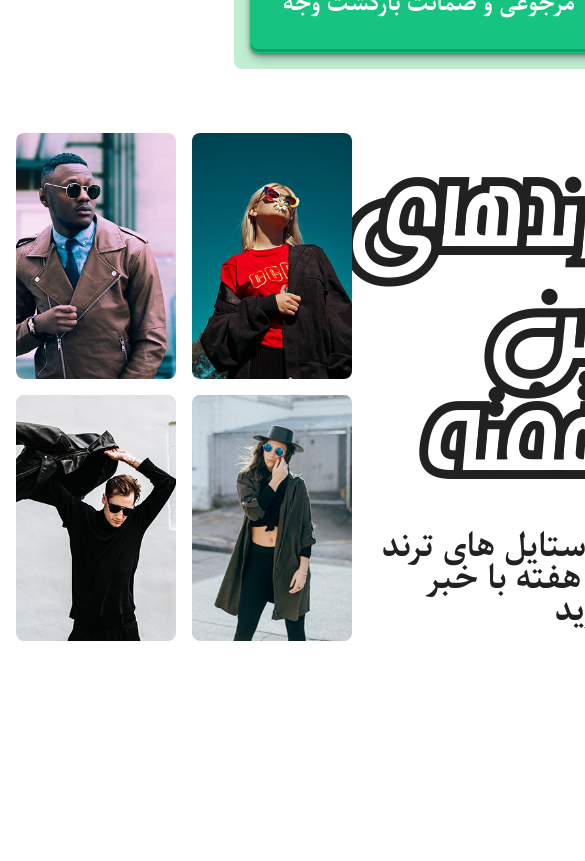
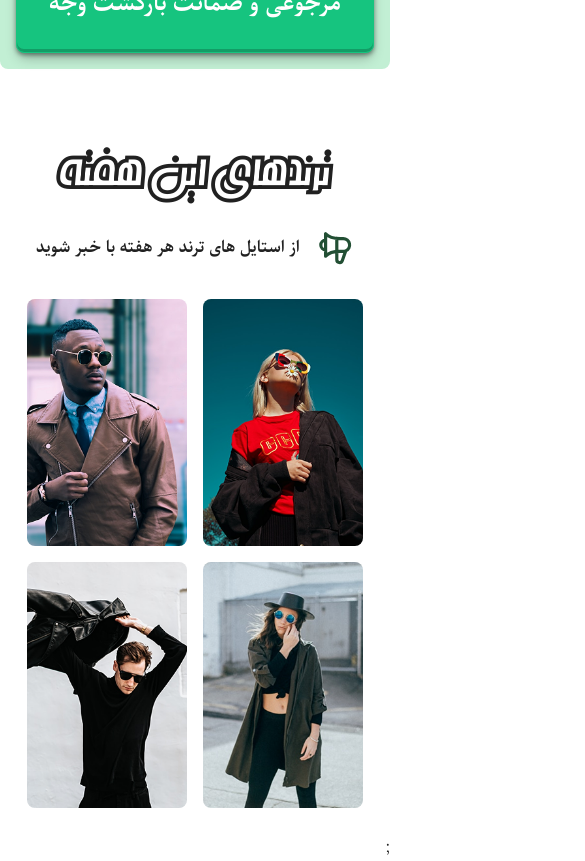
Before and after one commit to mojtaba-jsx/LINORA, a React (Vite) app: page / in a window 390 px wide. Shown: the part 1560-2421 px from the top of the page, 585 px wide, since content can reach past the window. Before the commit the page ends 2238 px from the top, so only its background shows below. Built offline with nearby package versions, Linux system fonts and the light colour scheme.

Commit message:
[TrendStyle]- Responsive

```diff
--- a/src/components/TrendStyle/TrendStyle.css
+++ b/src/components/TrendStyle/TrendStyle.css
@@ -5,6 +5,9 @@
   display: flex;
   align-items: center;
   justify-content: space-between;
+  /* background-color: var(--jaggedIce); */
+  border-radius: 0.5rem;
+  padding: 1rem;
 }
 
 .trendstyle__right {
@@ -15,40 +18,52 @@
 
 .trendstyle__right-title {
   font-size: 7rem;
-    font-family: 'sogand', Courier, monospace;
+  font-family: "sogand", Courier, monospace;
 }
 
 .trendstyle__right-text {
   font-size: 2rem;
   margin-top: 2rem;
-    font-family: 'parastoo-bold', Courier, monospace;
+  font-family: "parastoo-bold", Courier, monospace;
+  display: flex;
+  align-items: center;
+  column-gap: 1rem;
+  flex-direction: row-reverse;
+}
+
+.trendstyle__right-icon {
+  width: 2.4rem;
+  height: 2.4rem;
+  color: var(--everglade);
+  transform: scaleX(-1);
 }
 
 .trendstyle__left {
 }
-.trendstyle__left img{
+.trendstyle__left img {
   transition: all 120ms ease-in;
 }
-.trendstyle__left img:hover{
+.trendstyle__left img:hover {
   transform: scale(1.02);
 }
 
-.trendstyle__left__row1,.trendstyle__left__row2{
+.trendstyle__left__row1,
+.trendstyle__left__row2 {
   display: flex;
   align-items: center;
   column-gap: 1rem;
   margin-bottom: 1rem;
 }
 
-.trendstyle__left__row1{
+.trendstyle__left__row1 {
   position: relative;
 }
 
-.trendstyle__left__row1::before{
+.trendstyle__left__row1::before {
   width: 10rem;
   height: 16rem;
   background-color: var(--jaggedIce);
-    content: '';
+  content: "";
   position: absolute;
   top: -1rem;
   left: -1rem;
@@ -59,11 +74,10 @@
   transition: 120ms ease-in;
 }
 
-.trendstyle__left__row1:hover::before{
+.trendstyle__left__row1:hover::before {
   opacity: 1;
   visibility: visible;
   transform: scale(1.2);
-
 }
 .trendstyle__left__row1 img {
   width: 10rem;
@@ -76,18 +90,16 @@
 .trendstyle__left__row2 img {
   width: 10rem;
   border-radius: 0.5rem;
-
 }
-.trendstyle__left__row2{
+.trendstyle__left__row2 {
   position: relative;
-
 }
 
-.trendstyle__left__row2::before{
+.trendstyle__left__row2::before {
   width: 10rem;
   height: 16rem;
   background-color: var(--jaggedIce);
-    content: '';
+  content: "";
   position: absolute;
   top: -1rem;
   right: -1rem;
@@ -97,7 +109,7 @@
   visibility: hidden;
   transition: all 120ms ease-in;
 }
-.trendstyle__left__row2:hover::before{
+.trendstyle__left__row2:hover::before {
   opacity: 1;
   visibility: visible;
   transform: scale(1.2);
--- a/src/components/TrendStyle/TrendStyle.jsx
+++ b/src/components/TrendStyle/TrendStyle.jsx
@@ -1,5 +1,6 @@
 import React from "react";
 import "./TrendStyle.css";
+import { HiOutlineSpeakerphone } from "react-icons/hi";
 function TrendStyle() {
   return (
     <div className="trendstyle">
@@ -9,6 +10,7 @@ function TrendStyle() {
             <h1 className="trendstyle__right-title">ترندهای این هفته</h1>
             <p className="trendstyle__right-text">
               از استایل های ترند هر هفته با خبر شوید
+              <HiOutlineSpeakerphone className="trendstyle__right-icon" />
             </p>
           </div>
 
--- a/src/custom.css
+++ b/src/custom.css
@@ -253,6 +253,12 @@ body {
     flex-wrap: wrap;
     gap: 2rem;
   }
+  /* * TrendStyle Component */
+  .trendstyle__wrapper{
+    flex-direction: column;
+    row-gap: 2rem;
+  }
+
 }
 @media screen and (max-width: 992px) {
   /* * Fashion Component */
@@ -295,6 +301,15 @@ body {
   .features__box {
     width: 100%;
   }
+
+  /* * TrendStyle Component */
+  .trendstyle__right-title{
+    font-size: 5rem;
+    text-align: center;
+  }
+  .trendstyle__right-text{
+    font-size: 1.4rem;
+  }
 }
 @media screen and (max-width: 576px) {
   /* * Search Component */
@@ -326,6 +341,15 @@ body {
   .signup {
     width: 20rem;
   }
+  /* * TrendStyle Component */
+    .trendstyle__right-title{
+      font-size: 3rem;
+    }
+    .trendstyle__right-text{
+      font-size: 1rem;
+      text-align: center;
+      line-height: 1.4rem;
+    }
 }
 @media screen and (max-width: 480px) {
   /* * Basket Component */
```
Lines whose indentation alone changed are shown as unchanged.
